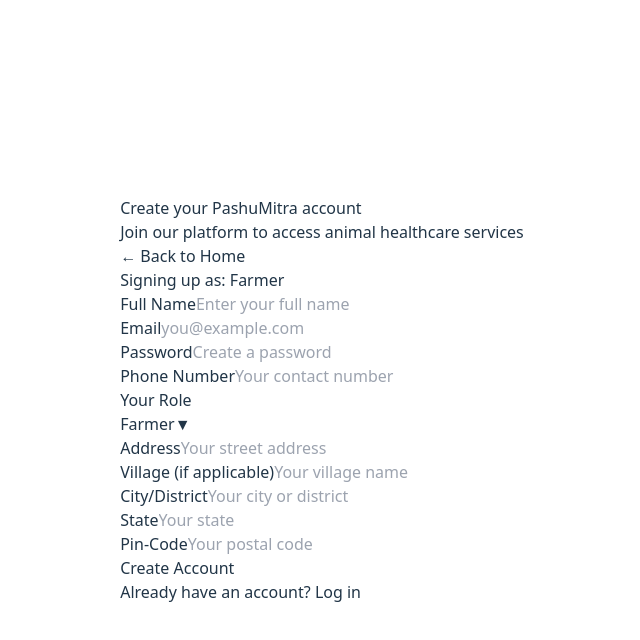
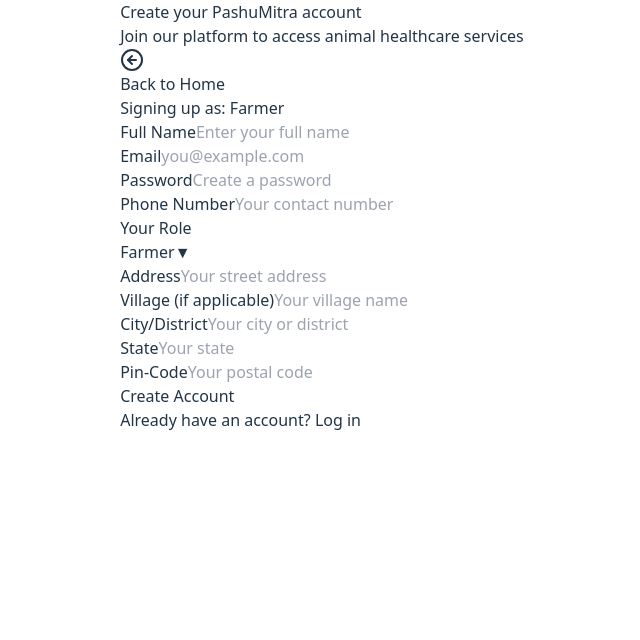
Before and after one commit to ProjectSGH/PashuMitra, a React (Vite) app in the folder pashumitra_frontend/: page / in a window 1280 px wide. Shown: the top 640 px of the page, without its empty margins (318-958 px from the left). Built offline with nearby package versions, Linux system fonts and the light colour scheme.

Commit message:
feat: Update Login and Signup pages with navigation links and layout adjustments

```diff
--- a/pashumitra_frontend/src/index.css
+++ b/pashumitra_frontend/src/index.css
@@ -21,8 +21,6 @@ body {
   margin: 0;
   display: flex;
   place-items: center;
-  min-width: 320px;
-  min-height: 100vh;
 }
 
 @media (prefers-color-scheme: light) {
--- a/pashumitra_frontend/src/pages/Login.jsx
+++ b/pashumitra_frontend/src/pages/Login.jsx
@@ -1,4 +1,5 @@
 import React from "react";
+import { ArrowLeftCircle } from "lucide-react";
 
 const LoginPage = () => {
   return (
@@ -14,12 +15,25 @@ const LoginPage = () => {
         </div>
 
         <button className="text-blue-600 text-sm mb-4 hover:underline">
-          ← Back to Home
+          <a
+            href="/Login"
+            className="text-decoration-none flex items-center justify-center"
+          >
+            <ArrowLeftCircle className="inline mr-1" />
+            Back to Home
+          </a>
         </button>
 
         <form className="space-y-4">
-          <Input label="Email or Mobile Number" placeholder="you@example.com / 9876543210" />
-          <Input label="Password" placeholder="Enter your password" type="password" />
+          <Input
+            label="Email or Mobile Number"
+            placeholder="you@example.com / 9876543210"
+          />
+          <Input
+            label="Password"
+            placeholder="Enter your password"
+            type="password"
+          />
 
           <button
             type="submit"
--- a/pashumitra_frontend/src/pages/Signup.jsx
+++ b/pashumitra_frontend/src/pages/Signup.jsx
@@ -1,4 +1,5 @@
 import React, { useState } from "react";
+import { ArrowLeftCircle } from "lucide-react";
 import resource  from "../resource";
 const roles = ["Farmer", "Medical Store Owner", "Doctor"];
 
@@ -12,22 +13,25 @@ const SignupPage = () => {
   };
 
   return (
-    <div className="min-h-screen bg-gradient-to-br rounded-2xl from-blue-50 to-blue-100 flex items-center justify-center">
+    <div className="w-full bg-gradient-to-br rounded-2xl from-blue-50 to-blue-100 flex items-center justify-center">
       <div className="w-full max-w-3xl bg-white rounded-2xl shadow-xl p-8">
         <div className="mb-6 text-left">
           <h2 className="text-3xl font-bold text-gray-800">
             Create your <span className="text-blue-600">PashuMitra </span> account
           </h2>
-          <p className="text-gray-500 mt-1">
+          <p className="text-gray-500 mt-1 text-center">
             Join our platform to access animal healthcare services
           </p>
         </div>
 
-        <button className="text-blue-600 text-sm mb-4 hover:underline">
-          ← Back to Home
+        <button className="text-blue-600 text-sm mb-4 ">
+          <a href="/Login" className="text-decoration-none flex items-center justify-center">
+            <ArrowLeftCircle className="inline mr-1" />
+           Back to Home
+          </a>
         </button>
 
-        <div className="mb-4">
+        <div className="mb-4 m-auto text-center">
           <span className="inline-block bg-blue-100 text-blue-600 px-4 py-1 rounded-full text-sm font-medium">
             Signing up as: {selectedRole}
           </span>
```
